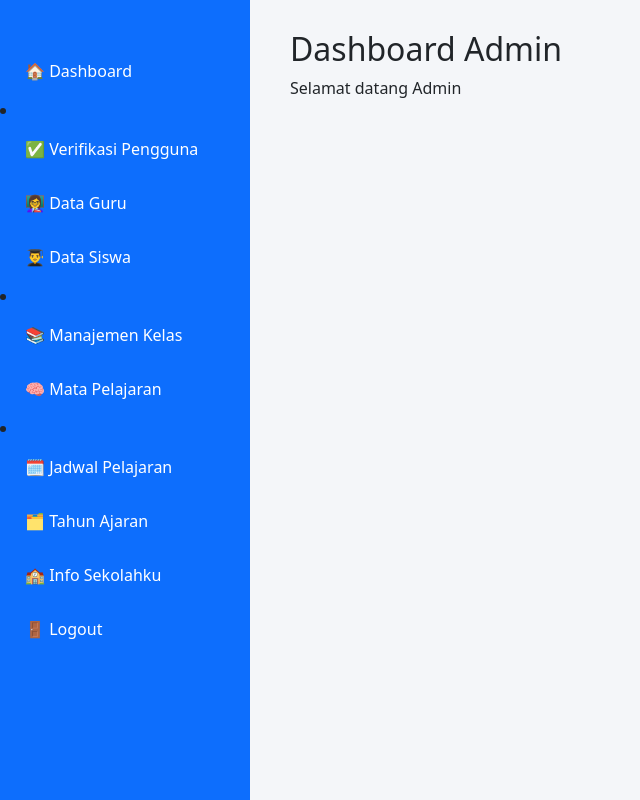
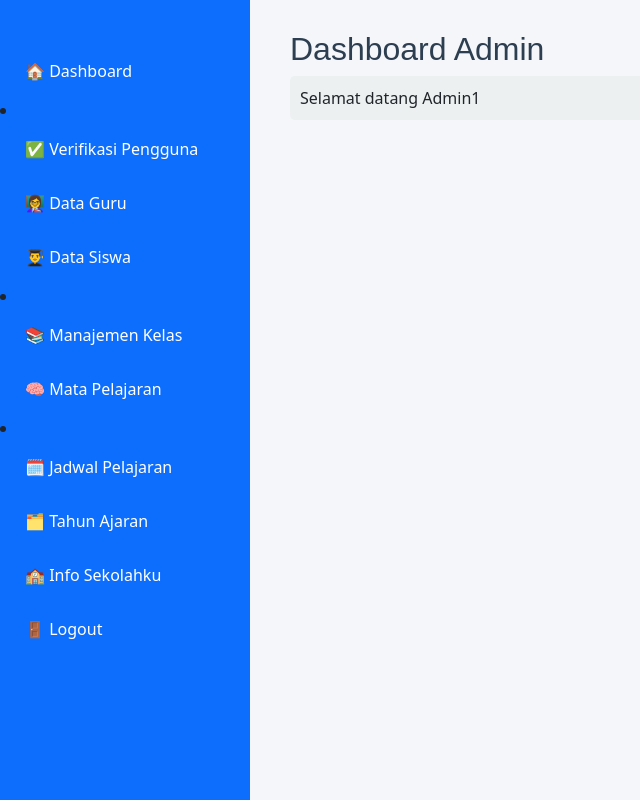
Before and after one commit to Yusrin-Ti23/Project-Sistem-Sekolahku, a Django app: template web/templates/dashboard_admin.html in a window 1280 px wide. Shown: the whole page, without its empty margins (0-640 px from the left). Run offline with Django 5.2, Linux system fonts and the light colour scheme; the template is opened without the code that fills it, so the values that code supplies are empty.

Commit message:
merubah sedikit dashboard admin, yaitu selamat datang admin1

```diff
--- a/web/templates/dashboard_admin.html
+++ b/web/templates/dashboard_admin.html
@@ -1,11 +1,19 @@
 {% extends 'admin_base.html' %}
 
 {% block content %}
+    <style>
+        h2 {
+            color: #2c3e50;
+            font-family: Arial, sans-serif;
+        }
+        p {
+            background-color: #ecf0f1;
+            padding: 10px;
+            border-radius: 5px;
+            font-size: 16px;
+        }
+    </style>
 
-<h2>Dashboard Admin</h2>
-
-<p>
-Selamat datang Admin
-</p>
-
+    <h2>Dashboard Admin</h2>
+    <p>Selamat datang Admin1</p>
 {% endblock %}
```
Also changed, not shown: db.sqlite3.
